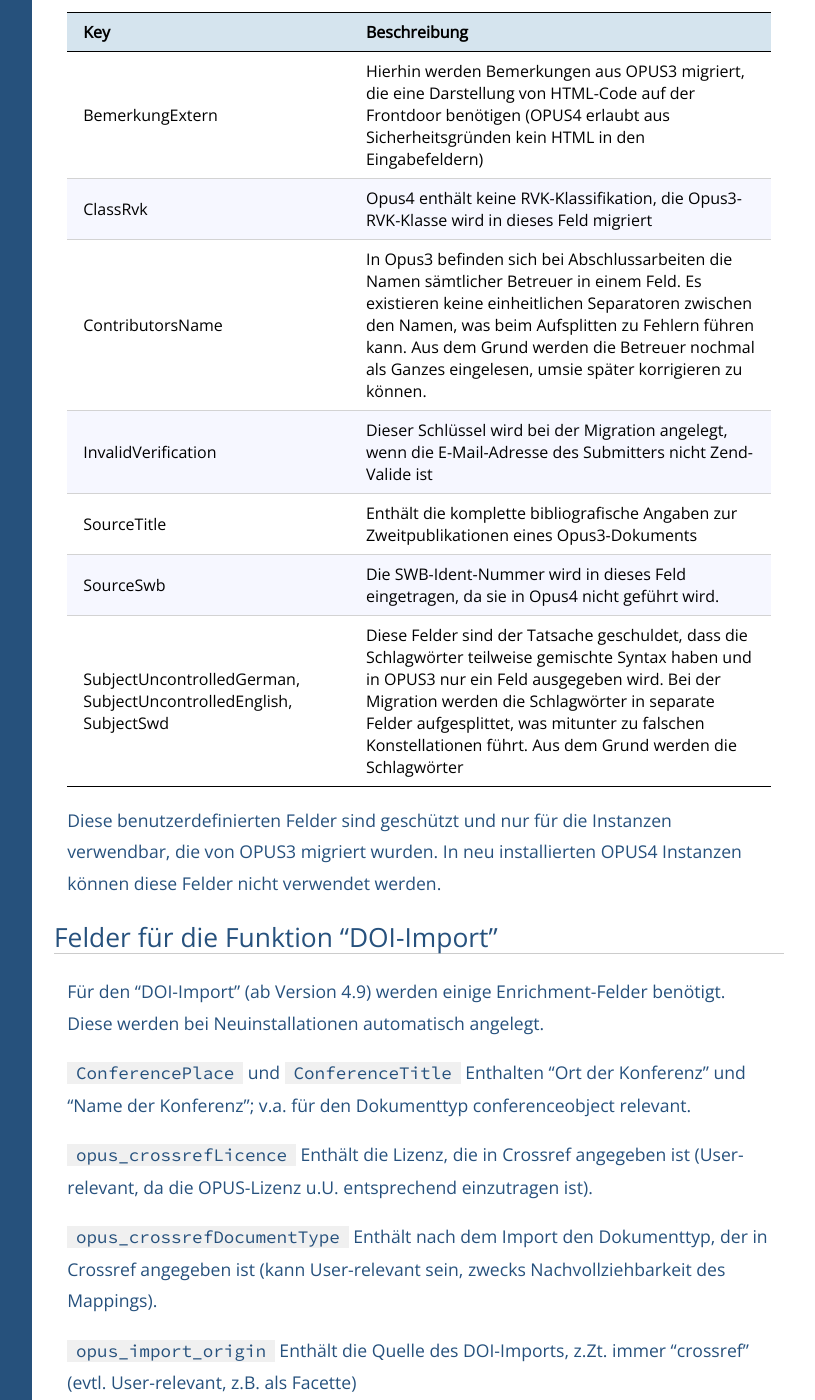
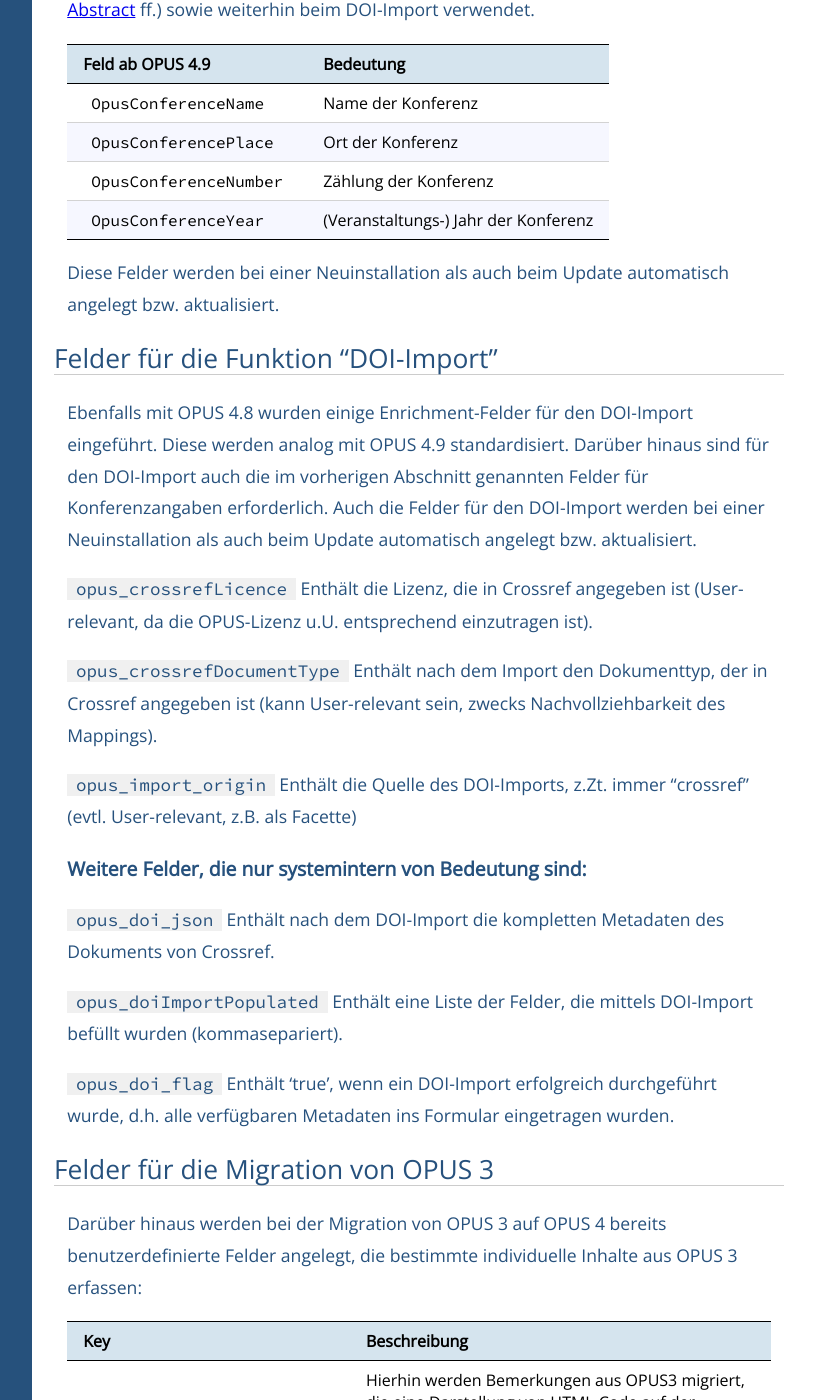
Before and after one commit to OPUS4/userdoc, a Jekyll site: the page built from admin/enrichments.md, in a window 1280 px wide and 1400 px high, scrolled down 2160 px. Shown: the whole window, without its empty margins (224-1039 px from the left). Built offline with Jekyll 4.4.1, drawn with Linux system fonts in a browser that asks for light colours; some of the changed text lies outside the part shown.

Commit message:
#135 Updating enrichment fields for conferences and import by doi

```diff
--- a/admin/enrichments.md
+++ b/admin/enrichments.md
@@ -64,6 +64,43 @@ werden. Neu eingegebene Werte müssen dem Pattern entsprechen.
 Enrichments vom Typ `Select` werden als Select-Feld angezeigt. Die möglichen Werte können in der Konfiguration des
 Enrichments definiert werden.
 
+## Felder für Konferenzangaben
+
+Mit OPUS 4.8 wurden Enrichment-Felder für Angaben zu Konferenzen für den DOI-Import eingeführt. Diese werden mit OPUS
+4.9 standardisiert, erweitert und nun insbesondere bei den Dokumenttypen zu Konferenzen
+(s. [Konferenz: Meeting Abstract](../documenttypes/index.html#konferenz-meeting-abstract) ff.) sowie weiterhin beim
+DOI-Import verwendet.
+
+| Feld ab OPUS 4.9       | Bedeutung |
+|------------------------+-----------|
+| `OpusConferenceName`   | Name der Konferenz |
+| `OpusConferencePlace`  | Ort der Konferenz |
+| `OpusConferenceNumber` | Zählung der Konferenz |
+| `OpusConferenceYear`   | (Veranstaltungs-) Jahr der Konferenz |
+
+Diese Felder werden bei einer Neuinstallation als auch beim Update automatisch angelegt bzw. aktualisiert.
+
+## Felder für die Funktion "DOI-Import"
+
+Ebenfalls mit OPUS 4.8 wurden einige Enrichment-Felder für den DOI-Import eingeführt. Diese werden analog mit OPUS
+4.9 standardisiert. Darüber hinaus sind für den DOI-Import auch die im vorherigen Abschnitt genannten Felder für
+Konferenzangaben erforderlich. Auch die Felder für den DOI-Import werden bei einer Neuinstallation als auch beim Update
+automatisch angelegt bzw. aktualisiert.
+
+`opus_crossrefLicence` Enthält die Lizenz, die in Crossref angegeben ist (User-relevant, da die OPUS-Lizenz u.U. entsprechend einzutragen ist).
+
+`opus_crossrefDocumentType` Enthält nach dem Import den Dokumenttyp, der in Crossref angegeben ist (kann User-relevant sein, zwecks Nachvollziehbarkeit des Mappings).
+
+`opus_import_origin`  Enthält die Quelle des DOI-Imports, z.Zt. immer "crossref" (evtl. User-relevant, z.B. als Facette)
+
+### Weitere Felder, die nur systemintern von Bedeutung sind:
+
+`opus_doi_json` Enthält nach dem DOI-Import die kompletten Metadaten des Dokuments von Crossref.
+
+`opus_doiImportPopulated` Enthält eine Liste der Felder, die mittels DOI-Import befüllt wurden (kommasepariert).
+
+`opus_doi_flag` Enthält 'true', wenn ein DOI-Import erfolgreich durchgeführt wurde, d.h. alle verfügbaren Metadaten ins Formular eingetragen wurden.
+
 ## Felder für die Migration von OPUS 3
 
 Darüber hinaus werden bei der Migration von OPUS 3 auf OPUS 4 bereits benutzerdefinierte Felder
@@ -82,23 +119,3 @@ angelegt, die bestimmte individuelle Inhalte aus OPUS 3 erfassen:
 Diese benutzerdefinierten Felder sind geschützt und nur für die Instanzen verwendbar, die von
 OPUS3 migriert wurden. In neu installierten OPUS4 Instanzen können diese Felder nicht verwendet
 werden.
-
-## Felder für die Funktion "DOI-Import"
-
-Für den "DOI-Import" (ab Version 4.9) werden einige Enrichment-Felder benötigt. Diese werden bei Neuinstallationen automatisch angelegt.
-
-`ConferencePlace` und `ConferenceTitle` Enthalten "Ort der Konferenz" und "Name der Konferenz"; v.a. für den Dokumenttyp conferenceobject relevant.
-
-`opus_crossrefLicence` Enthält die Lizenz, die in Crossref angegeben ist (User-relevant, da die OPUS-Lizenz u.U. entsprechend einzutragen ist).
-
-`opus_crossrefDocumentType` Enthält nach dem Import den Dokumenttyp, der in Crossref angegeben ist (kann User-relevant sein, zwecks Nachvollziehbarkeit des Mappings).
-
-`opus_import_origin`  Enthält die Quelle des DOI-Imports, z.Zt. immer "crossref" (evtl. User-relevant, z.B. als Facette)
-
-### Weitere Felder, die nur systemintern von Bedeutung sind:
-
-`opus_doi_json` Enthält nach dem DOI-Import die kompletten Metadaten des Dokuments von Crossref.
-
-`opus_doiImportPopulated` Enthält eine Liste der Felder, die mittels DOI-Import befüllt wurden (kommasepariert).
-
-`opus_doi_flag` Enthält 'true', wenn ein DOI-Import erfolgreich durchgeführt wurde, d.h. alle verfügbaren Metadaten ins Formular eingetragen wurden.
```
